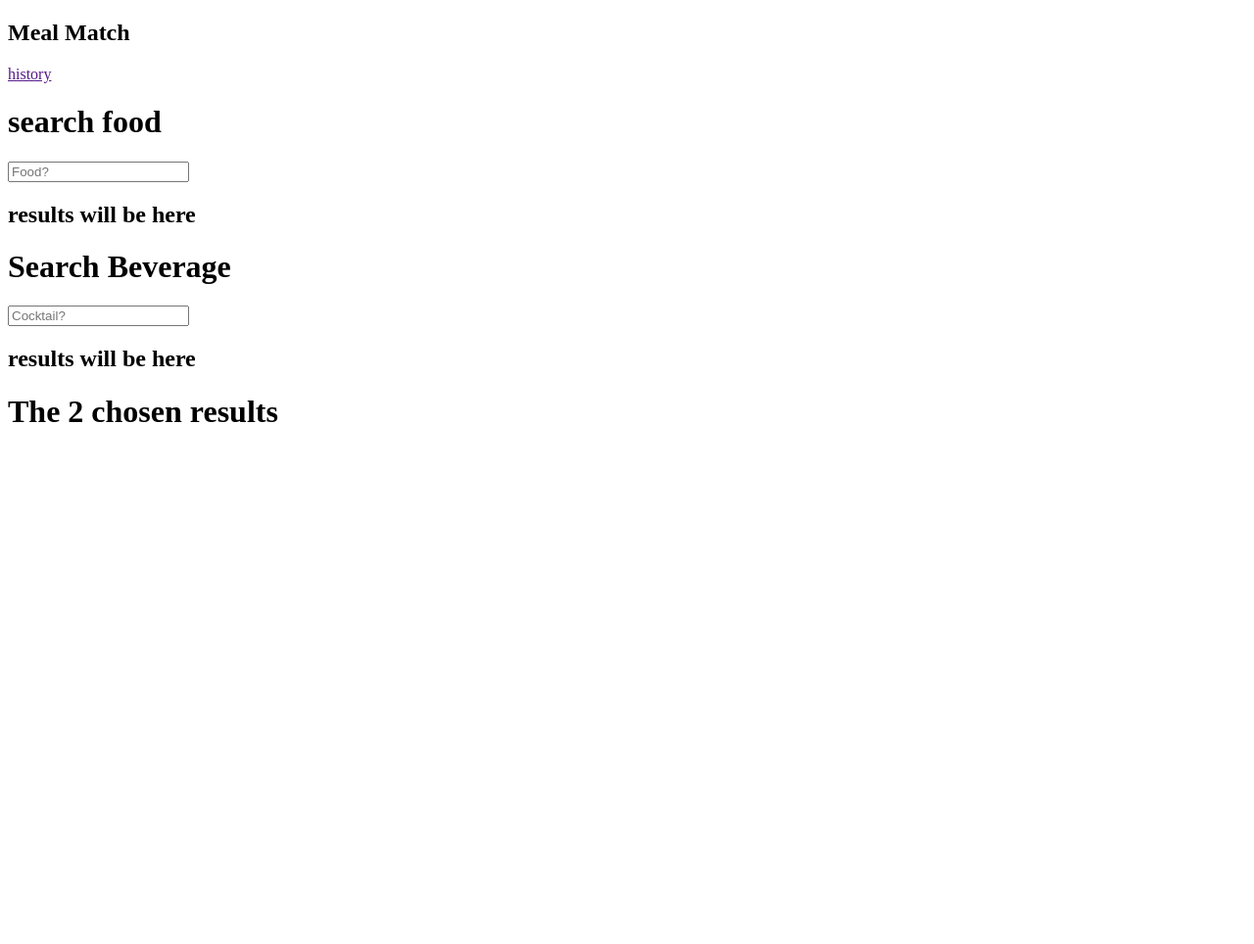
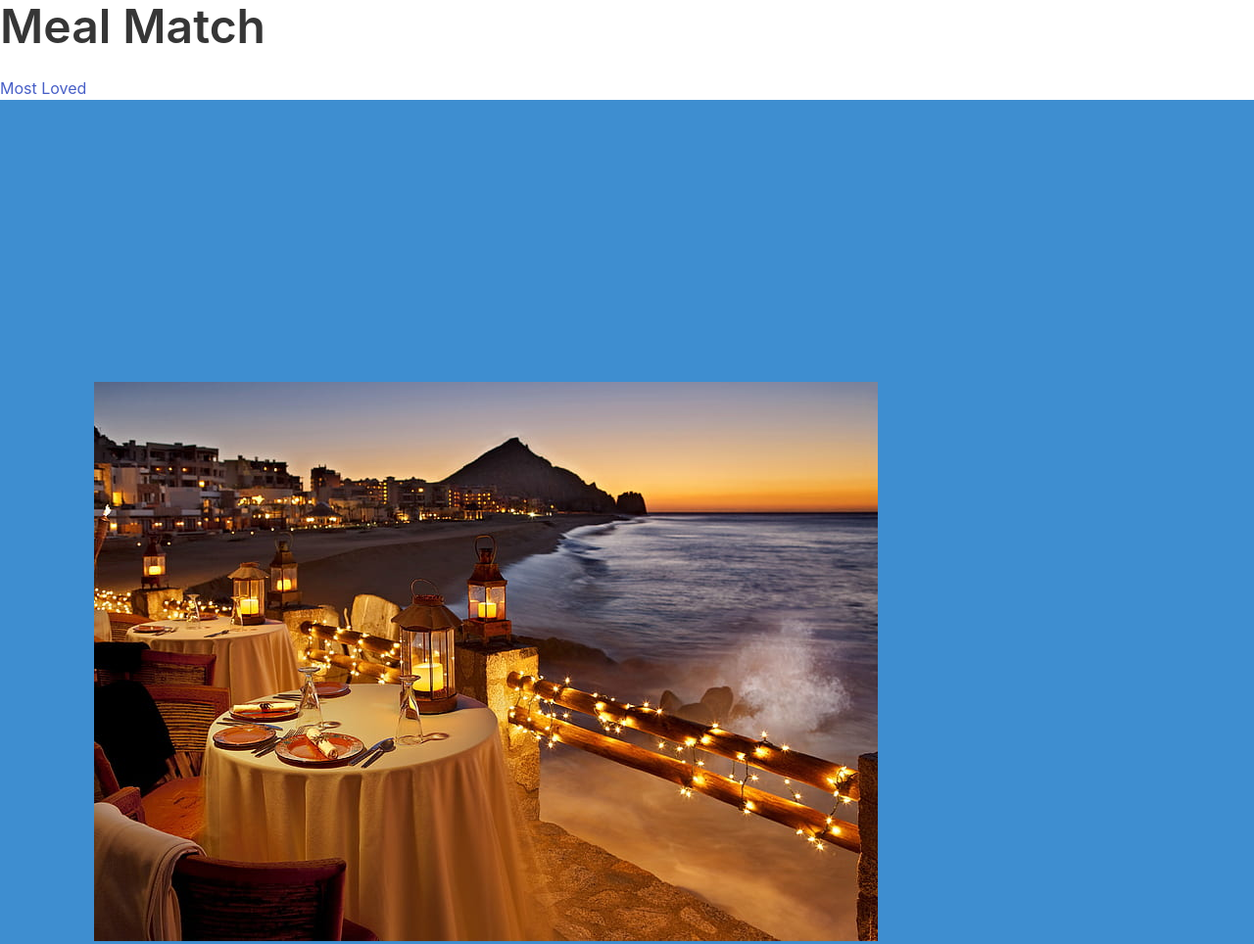
Before and after one commit to ricky-rosay/p01-meal-match, a plain HTML site: page index.html in a window 1280 px wide. Shown: the top 964 px of the page at 98% size. Before the commit the page ends 800 px from the top, so only its background shows below. Drawn offline with nearby package versions, Linux system fonts and the light colour scheme.

Commit message:
added styling to the initial HTML file

```diff
--- a/Assets/css/style.css
+++ b/Assets/css/style.css
@@ -0,0 +1 @@
+@import "https://cdn.jsdelivr.net/npm/bulma@0.9.4/css/bulma.min.css";
--- a/index.html
+++ b/index.html
@@ -5,33 +5,46 @@
     <meta http-equiv="X-UA-Compatible" content="IE=edge">
     <meta name="viewport" content="width=device-width, initial-scale=1.0">
     <title>Meal Match</title>
+    <link rel="stylesheet" href="https://cdn.jsdelivr.net/npm/bulma@0.9.4/css/bulma.min.css">
 </head>
 
 <body>
     <header>
         <nav>
-            <h1>Meal Match</h1>
-            <a href="">history</a>
+            <h1 class="title is-1"><strong>Meal Match</strong></h1>
+            <div class="nav-center">
+                <a href="">Most Loved</a>
+            </div>
         </nav>
     </header>
-
-    <div>
+    <section class="hero is-large is-info">
+        <div class="hero-body">
+            <img src="./Assets/images/dinner.jpg" alt="">
+        </div>
+      </section>
+    <!--making this entire section a box-->
+    <section class="hero is-large is-halfheight">
+        <div class="box" id="recipe">
             <h1>search food</h1>
+            <button class="button is-info">Button</button>
             <input type="text" placeholder="Food?">
             <div>
                 <h2>results will be here</h2>
             </div>
         </div>
-
-    <div>
+    </section>
+    <!--making this entire section a box-->
+    <section class="hero is-large is-halfheight">
+        <div class="box" id="drink">
             <h1>Search Beverage</h1>
             <input type="text" placeholder="Cocktail?">
             <div>
                 <h2>results will be here</h2>
             </div>
         </div>
-
-    <div>
+        </div>
+    </section>
+    <div class="box">
         <h1>The 2 chosen results</h1>
     </div>
 </body>
```
Also changed, not shown: Assets/images/dinner.jpg (added). Lines whose indentation alone changed are shown as unchanged.
